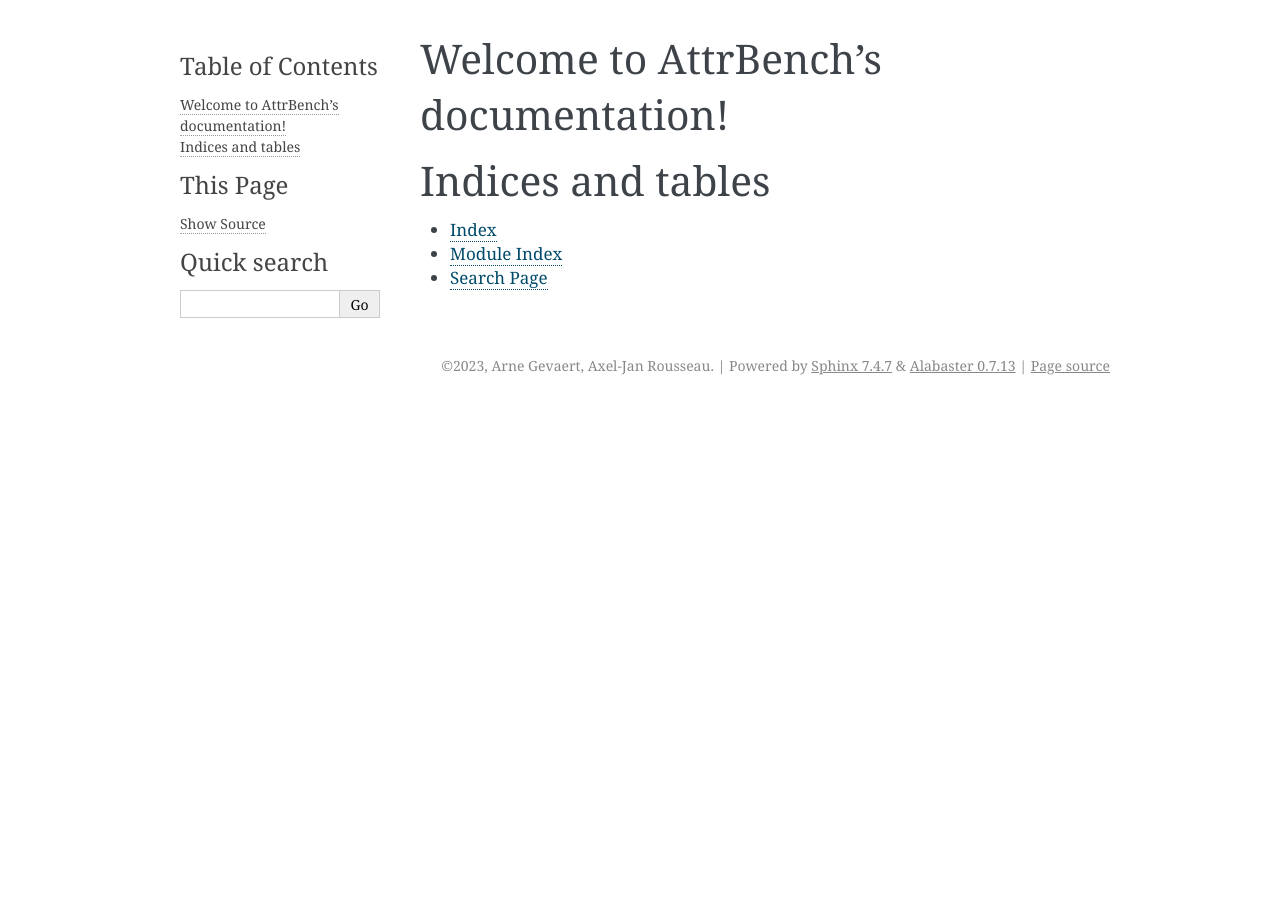
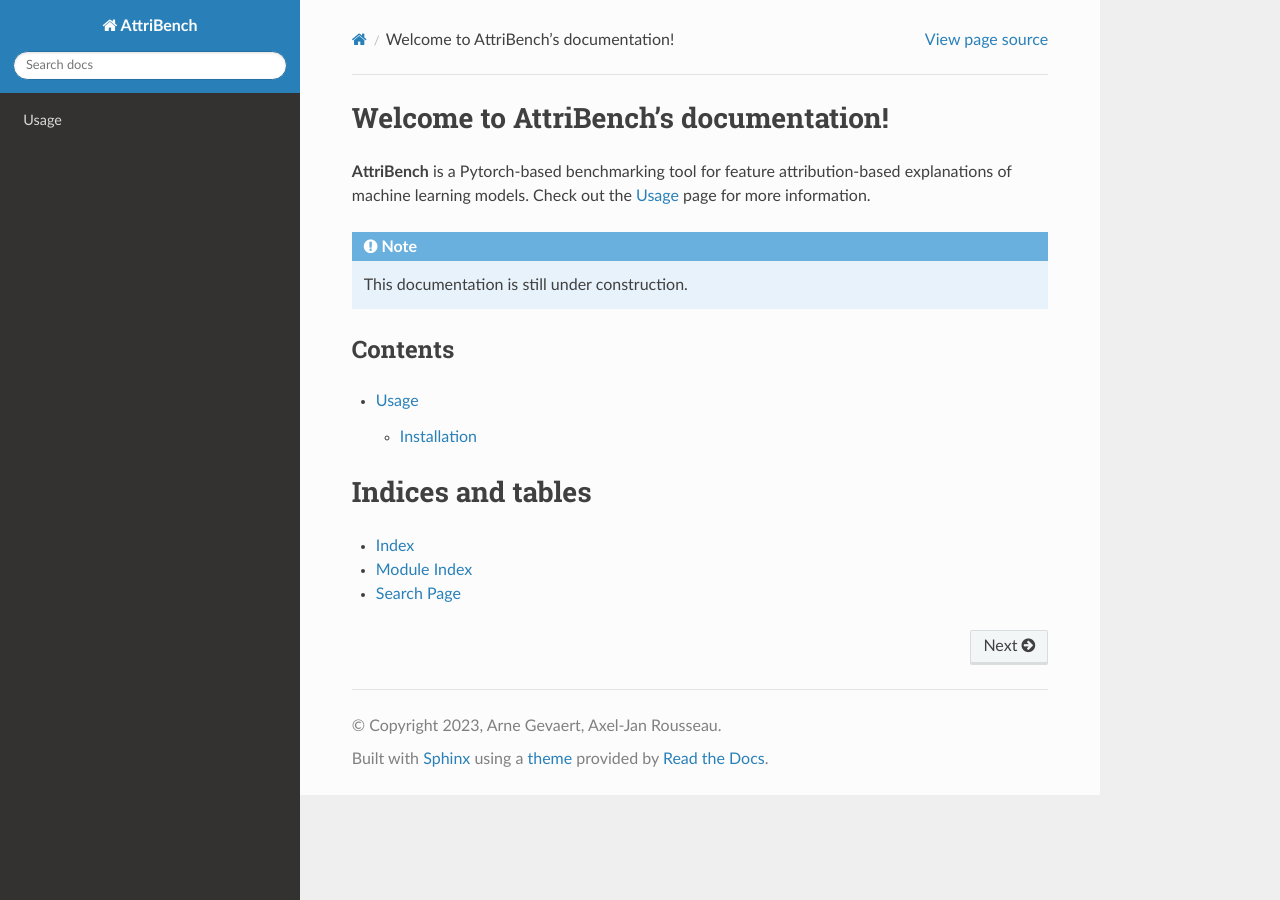
Before and after one commit to arnegevaert/benchmark, a Sphinx documentation site: the page built from docs/source/index.rst, in a window 1280 px wide. Built offline with Sphinx 7.4.7 and the Read the Docs theme 2.0.0, drawn with Linux system fonts in a browser that asks for light colours.

Commit message:
Name and theme

```diff
--- a/docs/source/conf.py
+++ b/docs/source/conf.py
@@ -17,7 +17,7 @@
 
 # -- Project information -----------------------------------------------------
 
-project = 'AttrBench'
+project = 'AttriBench'
 copyright = '2023, Arne Gevaert, Axel-Jan Rousseau'
 author = 'Arne Gevaert, Axel-Jan Rousseau'
 
@@ -47,7 +47,7 @@
 # The theme to use for HTML and HTML Help pages.  See the documentation for
 # a list of builtin themes.
 #
-html_theme = 'alabaster'
+html_theme = 'sphinx_rtd_theme'
 
 # Add any paths that contain custom static files (such as style sheets) here,
 # relative to this directory. They are copied after the builtin static files,
--- a/docs/source/index.rst
+++ b/docs/source/index.rst
@@ -1,15 +1,21 @@
-.. AttrBench documentation master file, created by
+.. AttriBench documentation master file, created by
    sphinx-quickstart on Mon Jun 12 15:45:30 2023.
    You can adapt this file completely to your liking, but it should at least
    contain the root `toctree` directive.
 
-Welcome to AttrBench's documentation!
-=====================================
+Welcome to AttriBench's documentation!
+======================================
+**AttriBench** is a Pytorch-based benchmarking tool for feature attribution-based
+explanations of machine learning models. Check out the :doc:`usage` page for more
+information.
 
+.. note::
+   This documentation is still under construction.
+
+Contents
+--------
 .. toctree::
-   :maxdepth: 2
-   :caption: Contents:
-
+   usage
 
 
 Indices and tables
```
Also changed, not shown: docs/source/usage.rst (added, +10 -0 lines).
